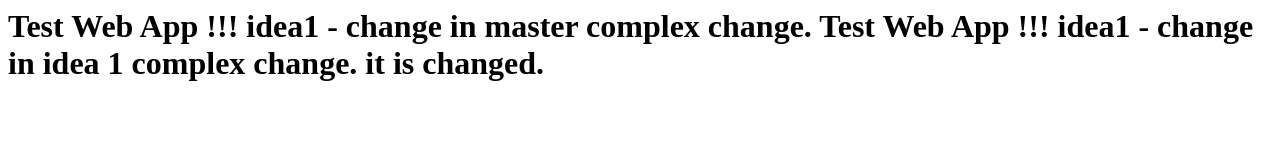
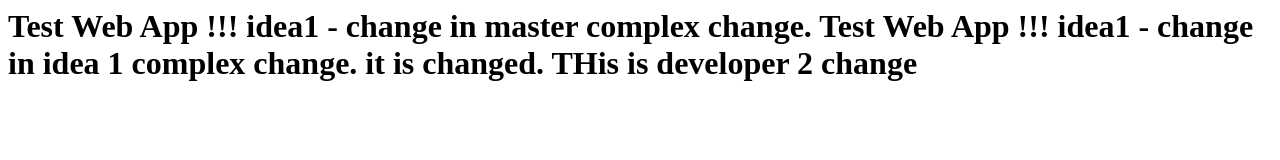
Before and after one commit to iseeku4ever/webapp, a plain HTML site: page index.html in a window 1280 px wide. Drawn offline with Linux system fonts and the light colour scheme.

Commit message:
Update index.html
dev2 changes

```diff
--- a/index.html
+++ b/index.html
@@ -2,5 +2,6 @@
     <h1>
         Test Web App !!! idea1 - change in master complex change.
         Test Web App !!! idea1 - change in idea 1 complex change. it is changed.
+        THis is developer 2 change
     </h1>
 </html>
```
